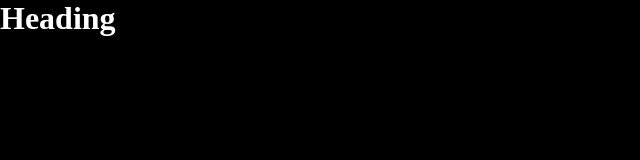
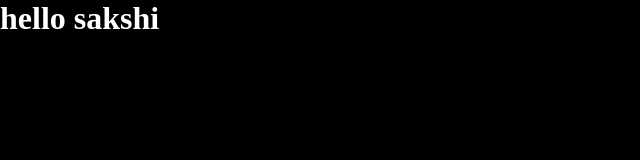
Before and after one commit to ayushman-it/tcm-webdevelopment-2, a plain HTML site: page tcm-std-space/sakshi/index.html in a window 1280 px wide. Shown: the whole page, without its empty margins (0-640 px from the left). Drawn offline with Linux system fonts and the light colour scheme; files that its build step writes are made by us from their sources.

Commit message:
added changes

```diff
--- a/tcm-std-space/sakshi/index.html
+++ b/tcm-std-space/sakshi/index.html
@@ -8,7 +8,7 @@
 </head>
 <body>
     <h1>
-        Heading
+       hello sakshi
     </h1>
 </body>
 </html>
```
